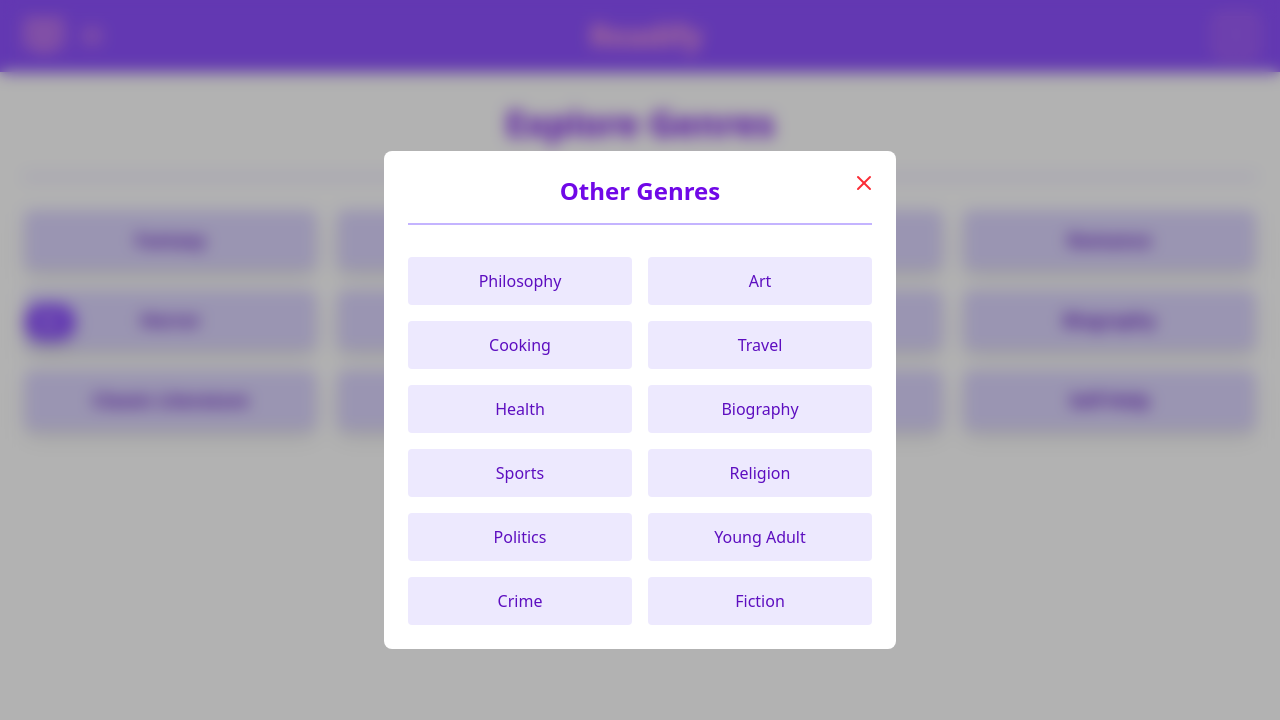
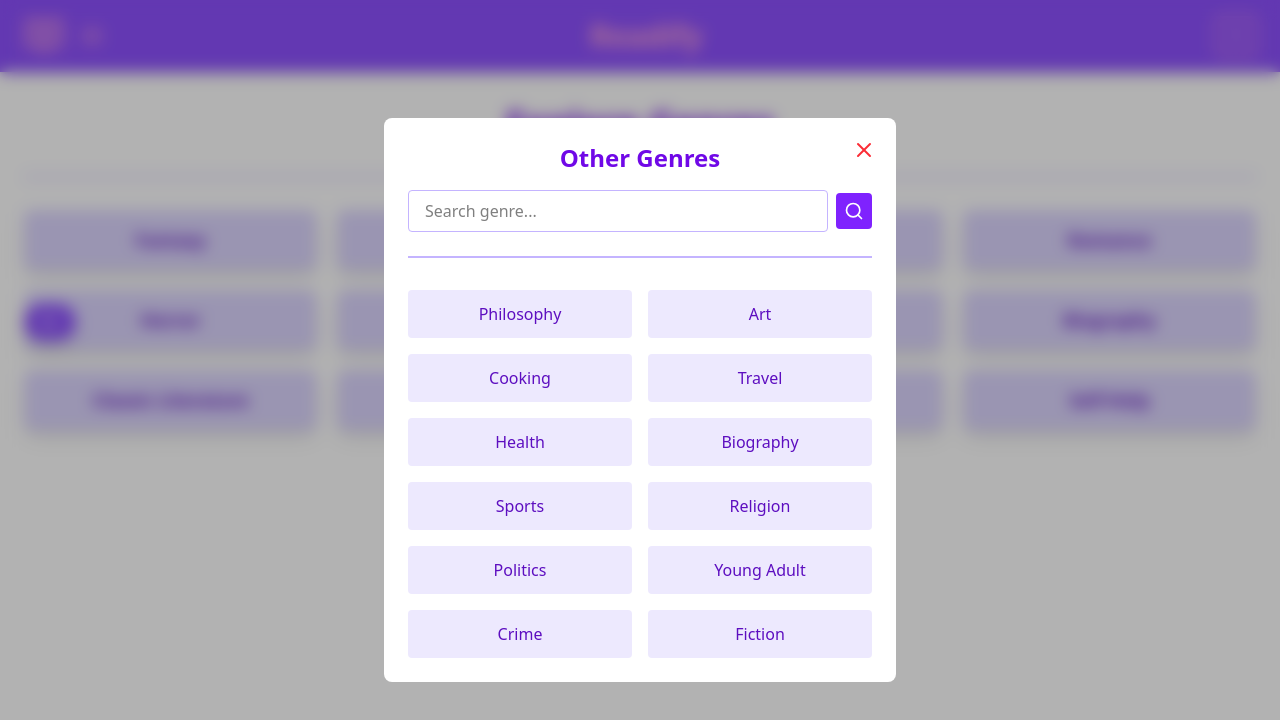
Before and after one commit to guirdgrs/readify, a React (Vite) app in the folder readify/: page /genres in a window 1280 px wide. Both pictures are taken after a click on the button "More Genres...". Shown: the top 720 px of the page. Built offline with nearby package versions, Linux system fonts and the light colour scheme.

Commit message:
Added a search bar in the modal to allow users to find genders not listed.

```diff
--- a/readify/src/components/pages/Genres.jsx
+++ b/readify/src/components/pages/Genres.jsx
@@ -1,10 +1,10 @@
-import { Link } from "react-router-dom";
+import { Link, useNavigate } from "react-router-dom";
 import Navbar from "../navbar/Navbar";
 import BackButton from "../utils/BackButton";
-import { motion } from "framer-motion";
+import { AnimatePresence, motion } from "framer-motion";
 import { backgroundModal, fadeOutModal, fadeSlideUp, hoverSpring2 } from "../utils/motionConfig";
 import { useState } from "react";
-import { X } from "lucide-react";
+import { X, Search } from "lucide-react";
 
 const genres = [
     "Fantasy", "Science Fiction", "Mystery", "Romance", "Horror", "Thriller", "Dystopian", "Biography", "Classic Literature", "Historical Fiction", "Poetry", "Self-Help"
@@ -18,9 +18,30 @@ function Genres() {
 
     const [showModal, setShowModal] = useState(false);
 
+    const [searchQuery, setSearchQuery] = useState("");
+
+    const navigate = useNavigate();
+
     const handleBackdropClick = (e) => {
+
         if (e.target.id === "modal-backdrop") {
           setShowModal(false);
+        }
+      };
+
+    const handleSearchSubmit = () => {
+
+        if (searchQuery.trim().length > 0) {
+          navigate(`/genredetail/${encodeURIComponent(searchQuery.trim())}`);
+          setShowModal(false);
+          setSearchQuery("");
+        }
+    };
+
+    // Function to handle keydown event on Enter
+    const handleKeyDown = (e) => {
+        if (e.key === "Enter") {
+          handleSearchSubmit();
         }
       };
 
@@ -72,6 +93,7 @@ function Genres() {
 
       </motion.div>
 
+      <AnimatePresence>
       {showModal && (
         <motion.div
         id="modal-backdrop"
@@ -95,6 +117,25 @@ function Genres() {
               Other Genres
             </h2>
 
+            <div className="flex items-center gap-2 mb-6">
+                <input
+                  type="text"
+                  value={searchQuery}
+                  onChange={(e) => setSearchQuery(e.target.value)}
+                  onKeyDown={handleKeyDown}
+                  placeholder="Search genre..."
+                  className="w-full border border-violet-300 rounded px-4 py-2 focus:outline-none focus:ring-2 focus:ring-violet-500"/>
+
+                <motion.button
+                  onClick={handleSearchSubmit}
+                  className="bg-violet-600 hover:bg-violet-700 text-white p-2 rounded cursor-pointer"
+                  {...hoverSpring2}>
+                    <Search size={20} />
+                </motion.button>
+
+              </div>
+
+
             <hr
             className="border-t-2 border-violet-300 mb-8"/>
 
@@ -115,6 +156,7 @@ function Genres() {
           </motion.div>
         </motion.div>
       )}
+      </AnimatePresence>
 
     </div>
   );
```
